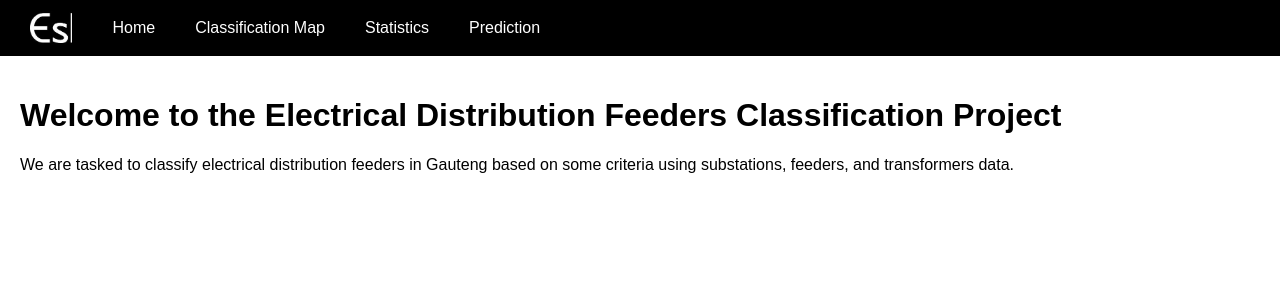
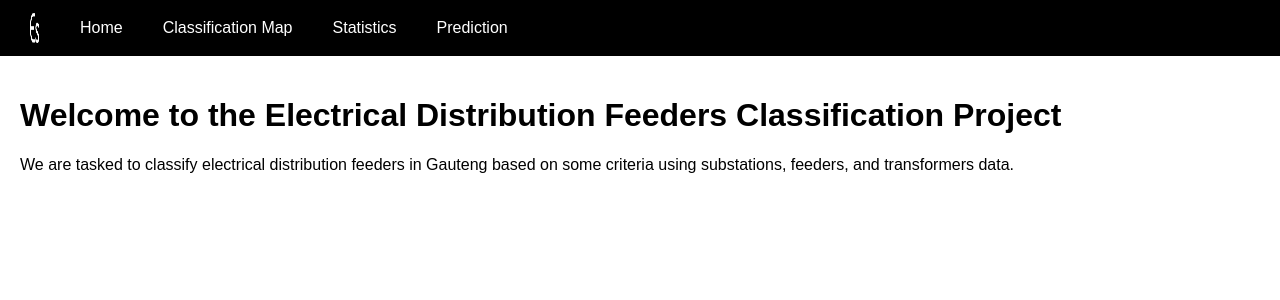
Before and after one commit to Matshavha/Python_App, a Flask app: page / in a window 1280 px wide. Shown: the top 300 px of the page. Run offline with Flask 2, Linux system fonts and the light colour scheme.

Commit message:
Update styles.css

```diff
--- a/static/css/styles.css
+++ b/static/css/styles.css
@@ -16,7 +16,7 @@ body, html {
 .navbar img {
     height: 40px; /* Set a maximum height */
     width: auto;  /* Maintain aspect ratio */
-    max-width: 200px; /* Set a maximum width to avoid cutting */
+    max-width: 10px; /* Set a maximum width to avoid cutting */
     margin: 0 20px; /* Add margin to the sides */
 }
 
```
